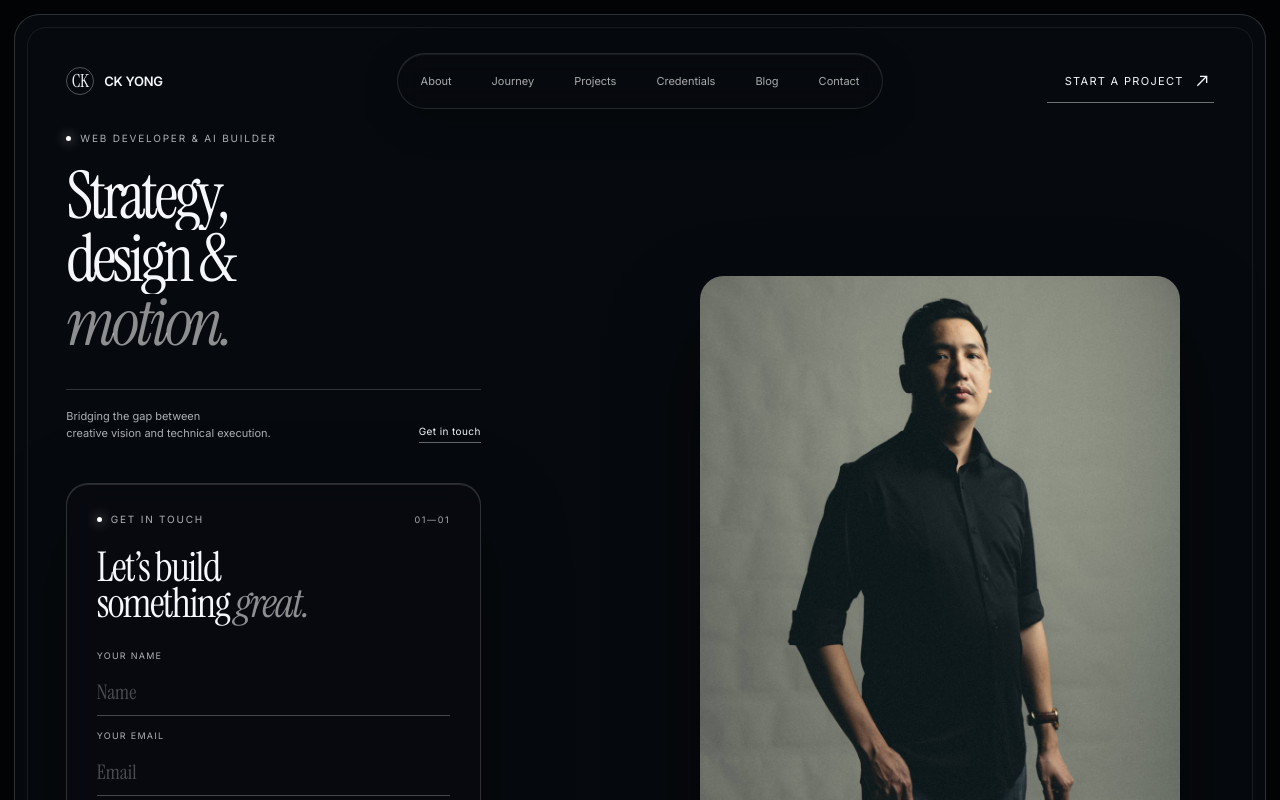
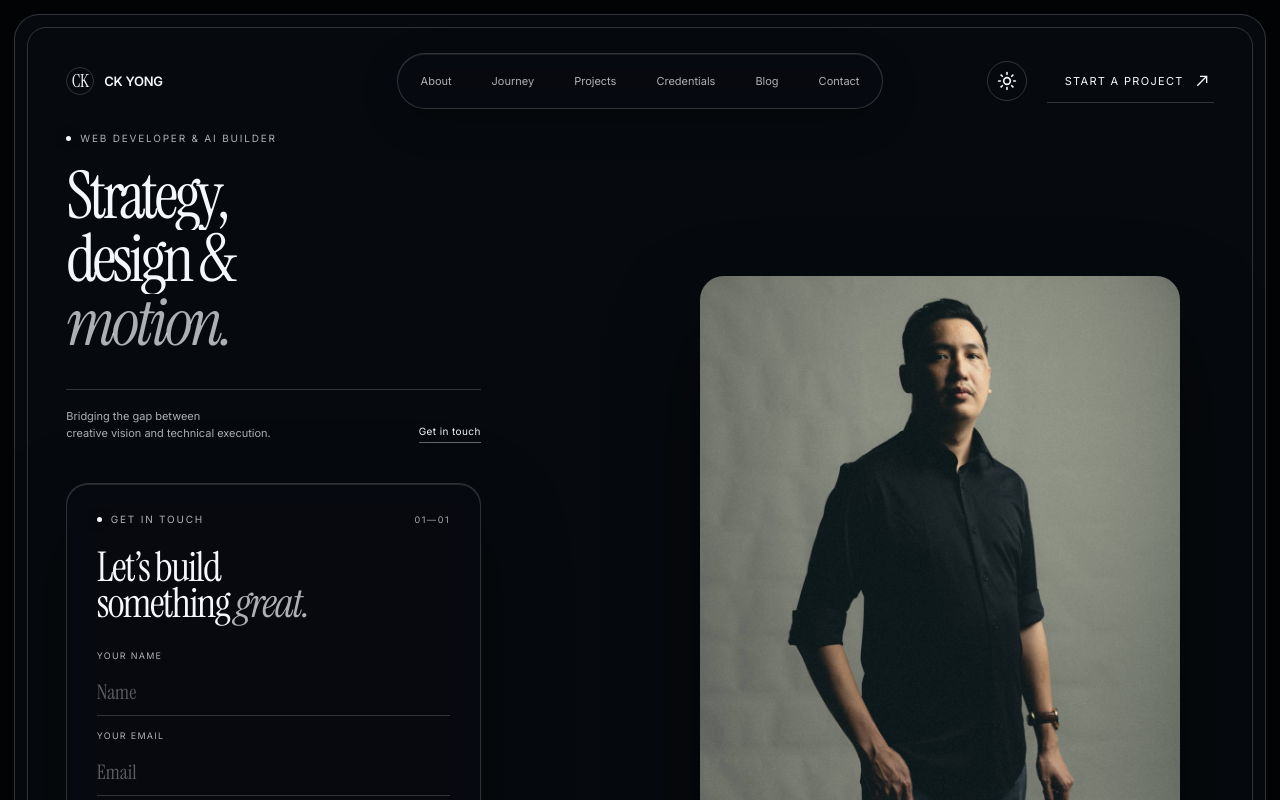
Before and after one commit to yck30/YCK_Portfolio, a Next.js app: page / in a window 1280 px wide. Shown: the top 800 px of the page. Built offline with nearby package versions, Linux system fonts and the light colour scheme; no server answers.

Commit message:
feat: implement light/dark mode and fix UI visibility issues

```diff
--- a/package.json
+++ b/package.json
@@ -16,7 +16,9 @@
     "@next/mdx": "^14.2.24",
     "@next/third-parties": "^16.3.0",
     "gsap": "latest",
+    "lucide-react": "^1.28.0",
     "next": "^14.2.24",
+    "next-themes": "^0.4.6",
     "react": "18.3.1",
     "react-dom": "18.3.1"
   },
--- a/src/app/globals.css
+++ b/src/app/globals.css
@@ -7,6 +7,10 @@
   --color-muted: rgba(245, 247, 250, 0.70);
   --color-hairline: rgba(245, 247, 250, 0.18);
   --color-glass: rgba(10, 13, 18, 0.46);
+  --color-accent: #d8b4fe;
+  --color-accent-hover: #f3e8ff;
+  --color-spotlight: rgba(216, 180, 254, 0.08);
+  --color-hero-bg: #06090d;
 
   /* Typography */
   --font-primary: 'Inter', sans-serif;
@@ -20,6 +24,21 @@
   --spacing-md: 16px;
   --spacing-lg: 32px;
   --spacing-xl: 64px;
+}
+
+[data-theme='light'] {
+  --color-bg: #f5f7fa;
+  --color-paper: #020305;
+  --color-muted: rgba(10, 13, 18, 0.70);
+  --color-hairline: rgba(10, 13, 18, 0.18);
+  --color-glass: rgba(245, 247, 250, 0.46);
+  --color-accent: #6b21a8;
+  --color-accent-hover: #4c1d95;
+  --color-spotlight: rgba(107, 33, 168, 0.08);
+  --color-hero-bg: #e2e8f0;
+}
+
+:root {
 
   /* Aliases (for backward compatibility during migration) */
   --paper: var(--color-paper);
@@ -35,8 +54,8 @@
 }
 
 * { box-sizing: border-box; }
-html { scroll-behavior: smooth; background: #020305; }
-body { margin: 0; min-width: 320px; min-height: 100%; overflow-x: hidden; }
+html { scroll-behavior: smooth; background: var(--color-bg); transition: background 0.5s var(--ease), color 0.5s var(--ease); }
+body { margin: 0; min-width: 320px; min-height: 100%; overflow-x: hidden; transition: background 0.5s var(--ease), color 0.5s var(--ease); }
 button, input, textarea { font: inherit; }
 a { color: inherit; text-decoration: none; }
 button, a { -webkit-tap-highlight-color: transparent; }
@@ -44,7 +63,8 @@ button, a { -webkit-tap-highlight-color: transparent; }
 .page-shell {
   min-height: 100dvh;
   padding: clamp(8px, 1.1vw, 18px);
-  background: #020305;
+  background: var(--color-bg);
+  transition: background 0.5s var(--ease);
 }
 
 .hero-frame {
@@ -52,9 +72,10 @@ button, a { -webkit-tap-highlight-color: transparent; }
   isolation: isolate;
   min-height: calc(100dvh - clamp(16px, 2.2vw, 36px));
   overflow: hidden;
-  border: 1px solid rgba(255,255,255,.16);
+  border: 1px solid var(--color-hairline);
   border-radius: clamp(18px, 2vw, 32px);
-  background: #06090d;
+  background: var(--color-hero-bg);
+  transition: background 0.5s var(--ease);
 }
 
 .hero-frame::after {
@@ -62,7 +83,7 @@ button, a { -webkit-tap-highlight-color: transparent; }
   position: absolute;
   inset: 12px;
   z-index: 6;
-  border: 1px solid rgba(255,255,255,.08);
+  border: 1px solid var(--color-hairline);
   border-radius: clamp(12px, 1.5vw, 24px);
   pointer-events: none;
 }
@@ -106,24 +127,24 @@ button, a { -webkit-tap-highlight-color: transparent; }
 }
 
 .brand { display: inline-flex; align-items: center; gap: 10px; width: fit-content; font-size: 13px; font-weight: 600; letter-spacing: -.02em; }
-.brand-mark { display: grid; place-items: center; width: 28px; height: 28px; border: 1px solid rgba(255,255,255,.3); border-radius: 50%; font-family: 'Instrument Serif', serif; font-size: 18px; }
+.brand-mark { display: grid; place-items: center; width: 28px; height: 28px; border: 1px solid var(--color-hairline); border-radius: 50%; font-family: 'Instrument Serif', serif; font-size: 18px; }
 
 .nav-links {
   display: flex;
   gap: 4px;
   padding: 5px;
-  border: 1px solid rgba(255,255,255,.12);
+  border: 1px solid var(--color-hairline);
   border-radius: 999px;
-  background: rgba(9,12,16,.38);
+  background: var(--color-glass);
   box-shadow: inset 0 1px 0 rgba(255,255,255,.08), 0 12px 42px rgba(0,0,0,.16);
   backdrop-filter: blur(12px);
 }
-.nav-links a { min-height: 44px; display: grid; place-items: center; padding: 0 18px; border-radius: 999px; color: rgba(255,255,255,.66); font-size: 11px; transition: color .3s var(--ease), background .3s var(--ease); }
-.nav-links a:hover, .nav-links a:focus-visible { color: #fff; background: rgba(255,255,255,.08); outline: none; }
+.nav-links a { min-height: 44px; display: grid; place-items: center; padding: 0 18px; border-radius: 999px; color: var(--color-muted); font-size: 11px; transition: color .3s var(--ease), background .3s var(--ease); }
+.nav-links a:hover, .nav-links a:focus-visible { color: var(--color-paper); background: var(--color-hairline); outline: none; }
 
-.top-cta { justify-self: end; display: flex; align-items: center; gap: 10px; min-height: 44px; padding: 0 4px 0 18px; border-bottom: 1px solid rgba(255,255,255,.42); font-size: 11px; text-transform: uppercase; letter-spacing: .12em; transition: border-color .3s, color .3s; }
+.top-cta { justify-self: end; display: flex; align-items: center; gap: 10px; min-height: 44px; padding: 0 4px 0 18px; border-bottom: 1px solid var(--color-hairline); font-size: 11px; text-transform: uppercase; letter-spacing: .12em; transition: border-color .3s, color .3s; }
 .top-cta svg, .form-action button svg { width: 16px; fill: none; stroke: currentColor; stroke-width: 1.6; }
-.top-cta:hover { border-color: #fff; }
+.top-cta:hover { border-color: var(--color-paper); }
 .menu-button { display: none; }
 
 .hero-grid {
@@ -139,12 +160,12 @@ button, a { -webkit-tap-highlight-color: transparent; }
 
 .intro { align-self: center; max-width: 440px; }
 .eyebrow, .contact-heading p { display: flex; align-items: center; gap: 9px; margin: 0 0 24px; color: var(--muted); font-size: 10px; line-height: 1; text-transform: uppercase; letter-spacing: .18em; }
-.eyebrow > span, .contact-heading p > span { width: 5px; height: 5px; background: #fff; border-radius: 50%; box-shadow: 0 0 12px rgba(255,255,255,.85); }
+.eyebrow > span, .contact-heading p > span { width: 5px; height: 5px; background: var(--color-paper); border-radius: 50%; box-shadow: 0 0 12px var(--color-glass); }
 
 h1 { margin: 0; font-family: 'Instrument Serif', Georgia, serif; font-size: clamp(54px, 5.15vw, 92px); font-weight: 400; line-height: .88; letter-spacing: -.055em; }
 .line-clip { display: block; overflow: hidden; padding: 0 0 .08em; }
 .line-clip > span { display: block; }
-h1 em, h2 em { color: rgba(255,255,255,.54); font-weight: 400; }
+h1 em, h2 em { color: var(--color-muted); font-weight: 400; }
 
 .intro-meta { display: grid; grid-template-columns: 1.1fr 1fr; align-items: end; gap: 24px; margin-top: clamp(28px, 4vh, 48px); padding-top: 18px; border-top: 1px solid var(--hairline); }
 .intro-meta p { margin: 0; color: var(--muted); font-size: 11px; line-height: 1.6; }
@@ -171,10 +192,10 @@ h2 { margin: clamp(24px, 3vh, 36px) 0 28px; font-family: 'Instrument Serif', Geo
 form { display: grid; gap: 14px; }
 label { display: grid; gap: 7px; }
 label > span { color: var(--muted); font-size: 9px; text-transform: uppercase; letter-spacing: .14em; }
-input, textarea { width: 100%; min-height: 48px; padding: 0 0; border: 0; border-bottom: 1px solid rgba(255,255,255,.25); border-radius: 0; outline: none; background: transparent; color: #fff; font-family: 'Instrument Serif', Georgia, serif; font-size: 20px; transition: border-color .3s; }
+input, textarea { width: 100%; min-height: 48px; padding: 0 0; border: 0; border-bottom: 1px solid var(--color-hairline); border-radius: 0; outline: none; background: transparent; color: var(--color-paper); font-family: 'Instrument Serif', Georgia, serif; font-size: 20px; transition: border-color .3s; }
 textarea { resize: vertical; padding-top: 12px; min-height: 80px; }
-input::placeholder, textarea::placeholder { color: rgba(255,255,255,.28); }
-input:focus, textarea:focus { border-color: rgba(255,255,255,.88); }
+input::placeholder, textarea::placeholder { color: var(--color-muted); opacity: 0.5; }
+input:focus, textarea:focus { border-color: var(--color-paper); }
 
 input.touched:invalid, textarea.touched:invalid {
   border-color: #f87171;
@@ -184,11 +205,11 @@ input.touched:invalid:focus, textarea.touched:invalid:focus {
 }
 
 .form-action { display: grid; grid-template-columns: 1fr auto; align-items: center; gap: 20px; margin-top: 10px; }
-.form-action p { max-width: 200px; margin: 0; color: rgba(255,255,255,.65); font-size: 9px; line-height: 1.5; }
-.form-action button { display: grid; place-items: center; width: 58px; height: 58px; border: 0; border-radius: 50%; background: #f5f7fa; color: #05070a; cursor: pointer; transition: box-shadow .3s, scale .3s; }
-.form-action button:hover { scale: 1.06; box-shadow: 0 0 30px rgba(255,255,255,.2); }
-.form-action button:focus-visible, .menu-button:focus-visible { outline: 2px solid #fff; outline-offset: 4px; }
-.form-status { min-height: 1.4em; margin: 0; color: rgba(255,255,255,.7); font-size: 10px; line-height: 1.4; }
+.form-action p { max-width: 200px; margin: 0; color: var(--color-muted); font-size: 9px; line-height: 1.5; }
+.form-action button { display: grid; place-items: center; width: 58px; height: 58px; border: 0; border-radius: 50%; background: var(--color-paper); color: var(--color-bg); cursor: pointer; transition: box-shadow .3s, scale .3s; }
+.form-action button:hover { scale: 1.06; box-shadow: 0 0 30px var(--color-hairline); }
+.form-action button:focus-visible, .menu-button:focus-visible { outline: 2px solid var(--color-paper); outline-offset: 4px; }
+.form-status { min-height: 1.4em; margin: 0; color: var(--color-muted); font-size: 10px; line-height: 1.4; }
 
 .hero-footer { position: absolute; inset: auto clamp(32px, 4vw, 72px) clamp(30px, 3vw, 46px); z-index: 4; display: grid; grid-template-columns: 1fr auto 1fr; color: rgba(255,255,255,.65); font-size: 8px; text-transform: uppercase; letter-spacing: .22em; }
 .hero-footer span:nth-child(2) { justify-self: center; }
@@ -249,11 +270,11 @@ input.touched:invalid:focus, textarea.touched:invalid:focus {
 
 /* Journey */
 /* Removed overflow: hidden from .journey-section because it breaks position: sticky on children */
-.journey-track { display: grid; gap: 32px; margin: 0 auto; }
-.journey-card { display: flex; flex-direction: column; gap: 16px; padding: 24px; background: var(--glass); backdrop-filter: blur(12px); -webkit-backdrop-filter: blur(12px); border: 1px solid var(--hairline); border-radius: 20px; will-change: transform, opacity; }
-.journey-year { font-family: 'Instrument Serif', serif; font-size: 28px; color: var(--muted); line-height: 1; margin-bottom: 4px; }
-.journey-content h3 { margin: 0 0 4px; font-size: 20px; font-weight: 500; line-height: 1.2; }
-.journey-company { font-size: 11px; text-transform: uppercase; letter-spacing: 0.1em; color: rgba(255,255,255,0.6); display: block; margin-bottom: 8px; }
+.journey-year { font-family: 'Instrument Serif', serif; font-size: 80px; line-height: 1; letter-spacing: -0.04em; }
+.journey-content h3 { font-size: 20px; margin: 0 0 4px; font-weight: 500; }
+.journey-card { display: flex; flex-direction: column; gap: 16px; padding: 24px; background: var(--color-glass); backdrop-filter: blur(12px); -webkit-backdrop-filter: blur(12px); border: 1px solid var(--color-hairline); border-radius: 20px; will-change: transform, opacity; }
+.journey-card p { margin: 0; color: var(--color-muted); font-size: 14px; line-height: 1.6; }
+.journey-company { font-size: 11px; text-transform: uppercase; letter-spacing: 0.1em; color: var(--color-muted); display: block; margin-bottom: 8px; }
 .journey-content p { color: var(--muted); font-size: 14px; line-height: 1.5; margin: 0; }
 
 @media (min-width: 768px) {
@@ -264,16 +285,18 @@ input.touched:invalid:focus, textarea.touched:invalid:focus {
 
 /* Pipeline */
 .pipeline-grid { display: grid; grid-template-columns: repeat(auto-fit, minmax(320px, 1fr)); gap: 24px; }
-.pipeline-card { padding: 32px; border: 1px solid var(--hairline); border-radius: 20px; background: rgba(255,255,255,0.02); display: flex; flex-direction: column; }
+.pipeline-card { padding: 32px; border: 1px solid var(--color-hairline); border-radius: 20px; background: var(--color-glass); display: flex; flex-direction: column; }
 .pipeline-header { display: flex; justify-content: space-between; align-items: flex-start; margin-bottom: 16px; gap: 12px; }
 .pipeline-header h3 { margin: 0; font-size: 20px; font-weight: 500; }
 .status-tag { font-size: 10px; text-transform: uppercase; letter-spacing: 0.08em; padding: 4px 10px; border-radius: 99px; white-space: nowrap; }
-.status-live { background: rgba(34,197,94,0.15); color: #4ade80; border: 1px solid rgba(34,197,94,0.3); }
-.status-coming-soon { background: rgba(234,179,8,0.15); color: #facc15; border: 1px solid rgba(234,179,8,0.3); }
+.status-live { background: rgba(34,197,94,0.15); color: #16a34a; border: 1px solid rgba(34,197,94,0.3); }
+[data-theme="dark"] .status-live { color: #4ade80; }
+.status-beta { background: rgba(245,158,11,0.15); color: #d97706; border: 1px solid rgba(245,158,11,0.3); }
+[data-theme="dark"] .status-beta { color: #fbbf24; }
 .status-exploring { background: rgba(168,85,247,0.15); color: #c084fc; border: 1px solid rgba(168,85,247,0.3); }
 .status-available-now { background: rgba(56,189,248,0.15); color: #38bdf8; border: 1px solid rgba(56,189,248,0.3); }
 .status-ongoing { background: rgba(244,114,182,0.15); color: #f472b6; border: 1px solid rgba(244,114,182,0.3); }
-.pipeline-card p { margin: 0; color: var(--muted); font-size: 15px; line-height: 1.6; }
+.pipeline-card p { margin: 0; color: var(--color-muted); font-size: 15px; line-height: 1.6; }
 .pipeline-link { margin-top: 32px; font-size: 14px; font-weight: 500; transition: color 0.3s; }
 .pipeline-link:hover { color: var(--muted); }
 
@@ -412,7 +435,7 @@ input.touched:invalid:focus, textarea.touched:invalid:focus {
   left: 0;
   width: 600px;
   height: 600px;
-  background: radial-gradient(circle, rgba(216, 180, 254, 0.08) 0%, transparent 60%);
+  background: radial-gradient(circle, var(--color-spotlight) 0%, transparent 60%);
   border-radius: 50%;
   pointer-events: none;
   opacity: 0;
@@ -422,7 +445,7 @@ input.touched:invalid:focus, textarea.touched:invalid:focus {
 
 .footer-link {
   text-decoration: none;
-  color: #d8b4fe;
+  color: var(--color-accent);
   font-weight: 500;
   transition: transform 0.3s var(--ease), color 0.3s var(--ease), text-shadow 0.3s var(--ease);
   position: relative;
@@ -430,8 +453,8 @@ input.touched:invalid:focus, textarea.touched:invalid:focus {
 }
 
 .footer-link:hover, .footer-link:focus-visible {
-  color: #f3e8ff;
+  color: var(--color-accent-hover);
   transform: translateY(-2px);
-  text-shadow: 0 4px 12px rgba(216, 180, 254, 0.4);
+  text-shadow: 0 4px 12px var(--color-spotlight);
   outline: none;
 }
--- a/src/app/layout.tsx
+++ b/src/app/layout.tsx
@@ -1,6 +1,7 @@
 import type { Metadata } from 'next'
 import './globals.css'
 import { GoogleAnalytics } from '@next/third-parties/google'
+import { ThemeProvider } from '@/components/ThemeProvider'
 
 export const metadata: Metadata = {
   title: 'CK - Portfolio',
@@ -13,8 +14,12 @@ export default function RootLayout({
   children: React.ReactNode
 }) {
   return (
-    <html lang="en">
-      <body>{children}</body>
+    <html lang="en" suppressHydrationWarning>
+      <body>
+        <ThemeProvider>
+          {children}
+        </ThemeProvider>
+      </body>
       {process.env.NEXT_PUBLIC_GA4_MEASUREMENT_ID && (
         <GoogleAnalytics gaId={process.env.NEXT_PUBLIC_GA4_MEASUREMENT_ID} />
       )}
--- a/src/components/Footer.tsx
+++ b/src/components/Footer.tsx
@@ -48,7 +48,7 @@ export function Footer() {
       ref={footerRef}
       className="section-padding"
       style={{
-        borderTop: '1px solid rgba(255, 255, 255, 0.05)',
+        borderTop: '1px solid var(--color-hairline)',
         backgroundColor: 'var(--color-bg)',
         position: 'relative',
         zIndex: 10,
@@ -85,7 +85,7 @@ export function Footer() {
             <a href="https://web.facebook.com/YCK96/" target="_blank" rel="noopener noreferrer" className="footer-link">Facebook</a>
           </div>
 
-          <div style={{ marginTop: '3rem', color: 'rgba(255,255,255,0.65)', fontSize: '0.875rem', display: 'flex', gap: '1rem', flexWrap: 'wrap', justifyContent: 'center' }}>
+          <div style={{ marginTop: '3rem', color: 'var(--color-muted)', fontSize: '0.875rem', display: 'flex', gap: '1rem', flexWrap: 'wrap', justifyContent: 'center' }}>
             <span>&copy; {new Date().getFullYear()} CK Yong. All rights reserved.</span>
             <span style={{ opacity: 0.5 }}>|</span>
             <a href="/privacy" className="footer-link" style={{ color: 'inherit', textDecoration: 'underline', textUnderlineOffset: '4px' }}>Privacy Policy</a>
--- a/src/components/Navigation.tsx
+++ b/src/components/Navigation.tsx
@@ -2,6 +2,7 @@
 
 import { useState } from 'react'
 import Link from 'next/link'
+import { ThemeToggle } from './ThemeToggle'
 
 const Arrow = () => (
   <svg viewBox="0 0 24 24" aria-hidden="true" width="24" height="24">
@@ -39,7 +40,10 @@ export function Navigation() {
         <span />
       </button>
 
-      <Link className="top-cta" href="/#contact">Start a project <Arrow /></Link>
+      <div style={{ display: 'flex', alignItems: 'center', gap: '8px', marginLeft: 'auto' }}>
+        <ThemeToggle />
+        <Link className="top-cta" href="/#contact">Start a project <Arrow /></Link>
+      </div>
     </header>
   )
 }
--- /dev/null
+++ b/src/components/ThemeProvider.tsx
@@ -0,0 +1,11 @@
+"use client";
+
+import { ThemeProvider as NextThemesProvider } from "next-themes";
+
+export function ThemeProvider({ children }: { children: React.ReactNode }) {
+  return (
+    <NextThemesProvider attribute="data-theme" defaultTheme="dark" disableTransitionOnChange={false}>
+      {children}
+    </NextThemesProvider>
+  );
+}
--- /dev/null
+++ b/src/components/ThemeToggle.tsx
@@ -0,0 +1,47 @@
+'use client'
+
+import { useTheme } from 'next-themes'
+import { useEffect, useState } from 'react'
+import { Sun, Moon } from 'lucide-react'
+
+export function ThemeToggle() {
+  const { theme, setTheme } = useTheme()
+  const [mounted, setMounted] = useState(false)
+
+  // Avoid hydration mismatch by waiting for mount
+  useEffect(() => setMounted(true), [])
+
+  if (!mounted) {
+    return <div style={{ width: '40px', height: '40px' }} />
+  }
+
+  const toggleTheme = () => {
+    setTheme(theme === 'dark' ? 'light' : 'dark')
+  }
+
+  return (
+    <button
+      onClick={toggleTheme}
+      aria-label="Toggle theme"
+      style={{
+        display: 'flex',
+        alignItems: 'center',
+        justifyContent: 'center',
+        width: '40px',
+        height: '40px',
+        borderRadius: '50%',
+        border: '1px solid var(--color-hairline)',
+        background: 'transparent',
+        color: 'var(--color-paper)',
+        cursor: 'pointer',
+        transition: 'transform 0.16s ease-out',
+        marginRight: '12px'
+      }}
+      onMouseDown={(e) => (e.currentTarget.style.transform = 'scale(0.95)')}
+      onMouseUp={(e) => (e.currentTarget.style.transform = 'scale(1)')}
+      onMouseLeave={(e) => (e.currentTarget.style.transform = 'scale(1)')}
+    >
+      {theme === 'dark' ? <Sun size={20} /> : <Moon size={20} />}
+    </button>
+  )
+}
```
Also changed, not shown: src/app/credentials/page.tsx (+6 -6 lines), src/app/privacy/page.tsx (+11 -11 lines), src/components/Newsletter.tsx (+5 -5 lines), 1 other file (tests, documents, lock files or other folders).
